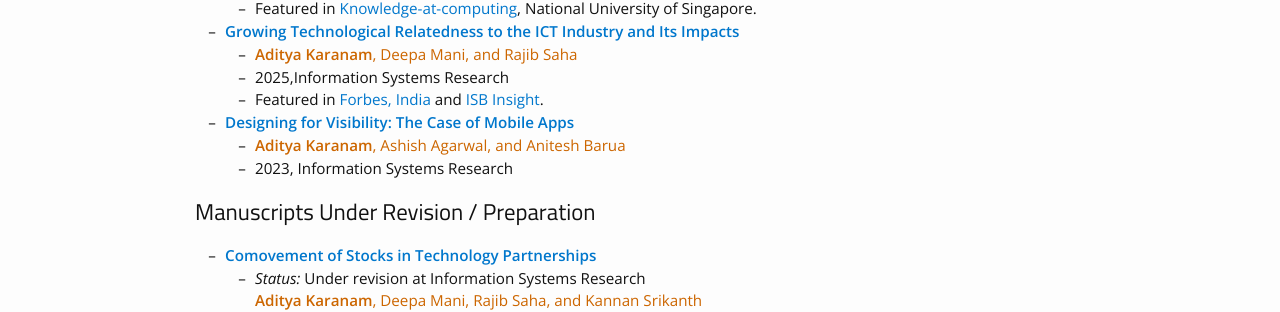
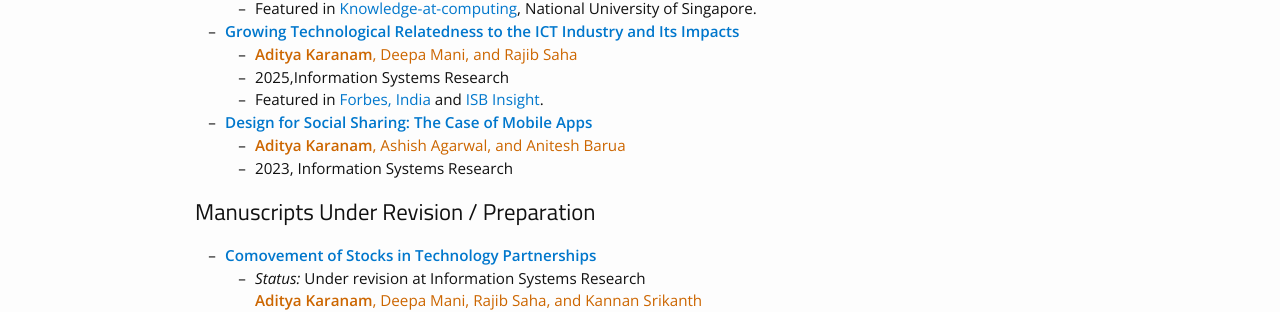
Before and after one commit to askaranam/askaranam.github.io, a Jekyll site: the page built from research.md, in a window 1280 px wide. Shown: the part 381-693 px from the top of the page. Built offline with Jekyll 4.4.1, drawn with Linux system fonts in a browser that asks for light colours; nearby versions of some CDN libraries; some web fonts are replaced.

Commit message:
Update research.md

```diff
--- a/research.md
+++ b/research.md
@@ -27,7 +27,7 @@ Here, you can find materials relevant to my published research and research in p
 
 
 
-* **[Designing for Visibility: The Case of Mobile Apps](https://pubsonline.informs.org/doi/abs/10.1287/isre.2022.1151)**
+* **[Design for Social Sharing: The Case of Mobile Apps](https://pubsonline.informs.org/doi/abs/10.1287/isre.2022.1151)**
    <!-- * *Presentations:*  WISE, Seoul, 2017; SCECR, Netherlands, 2018; ICIS, SFO, 2018 -->
     * <span style="color: rgb(204,102,0)"><b>Aditya Karanam</b>, Ashish Agarwal, and Anitesh Barua</span> <br/>
     * 2023, Information Systems Research <br/>
```
